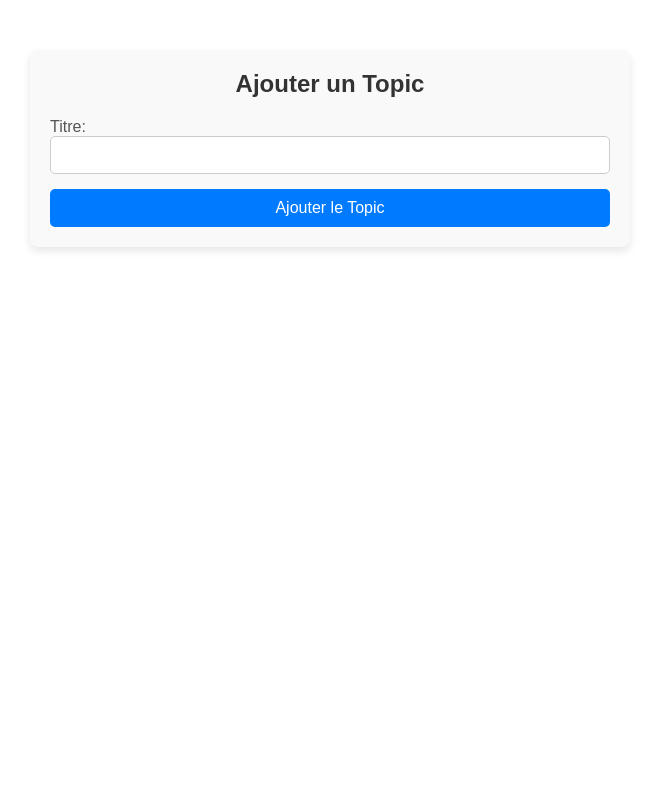
After one commit to Fantasio5050/Bootcamp_forum, a PHP site: page /app/Views/AddTopicView.php in a window 1280 px wide. The commit adds this page. Shown: the whole page, without its empty margins (310-969 px from the left). Run offline with PHP 8.4, Linux system fonts and the light colour scheme.

Commit message:
Projet non fini

```diff
--- a/app/Controllers/TopicController.php
+++ b/app/Controllers/TopicController.php
@@ -1,6 +1,10 @@
 <?php
 include 'config/database.php';
+
 $view = 'app/Views/TopicView.php';
+if($_GET['d'] == 'true'){
+    echo '<script>alert("Vous êtes déconnectés")</script>';
+}
 
 function Create()
 {
--- a/app/Controllers/UserController.php
+++ b/app/Controllers/UserController.php
@@ -32,7 +32,7 @@ function ConnectUser($email, $password)
                 $user = new User($result['user_id'], $result['username'], $result['password'], $result['email']);
                 $_SESSION['user'] = $user;
 
-                header('Location:index.php?action=Register');
+                header('Location:index.php?action=topic');
             }
         }
     } catch (PDOException $e) {
--- /dev/null
+++ b/app/Views/AddTopicView.php
@@ -0,0 +1,22 @@
+<?php
+
+echo '
+
+        <link rel="stylesheet" href="public/css/addtopic.css">
+
+        <div class="container">
+            <h2>Ajouter un Topic</h2>
+            <form action="index.php?action=AddTopic" method="post">
+                <div>
+                    <label for="title">Titre:</label>
+                    <input type="text" name="title" id="title" required>
+                </div>
+                <input type="submit" value="Ajouter le Topic">
+            </form>
+        </div>
+
+';
+
+
+
+?>
--- a/app/Views/HeaderView.php
+++ b/app/Views/HeaderView.php
@@ -37,12 +37,12 @@ echo '
     <body>
     <nav>
         <div>
-            <a href="accueil.php">Accueil</a>
+            <a href="index.php">Accueil</a>
         </div>
         <div class="nav-links">
             <?php if(isset($_SESSION[\'username\'])): ?>
                 <span>Bienvenue, <?php echo htmlspecialchars($_SESSION[\'username\']); ?></span>
-                <a href="index.php?action=deconnexion">Déconnexion</a>
+                <a href="index.php?action=logout">Déconnexion</a>
             <?php else: ?>
                 <a href="index.php?action=Register">Inscription</a>
                 <a href="index.php?action=User">Connexion</a>
--- a/index.php
+++ b/index.php
@@ -9,7 +9,7 @@ if (isset($_GET['action'])) {
   $act = $_GET['action'] ."Controller.php";
 }
 else{
-  $act = 'HomeController.php';
+  $act = 'topicController.php';
 }
 
 //CONATINER/////////////////
--- /dev/null
+++ b/public/css/addtopic.css
@@ -0,0 +1,79 @@
+/* Style global */
+* {
+    box-sizing: border-box;
+    margin: 0;
+    padding: 0;
+    font-family: Arial, sans-serif;
+}
+
+/* Conteneur principal */
+.container {
+    width: 100%;
+    max-width: 600px;
+    margin: 50px auto;
+    padding: 20px;
+    background-color: #f9f9f9;
+    border-radius: 8px;
+    box-shadow: 0 4px 8px rgba(0, 0, 0, 0.1);
+}
+
+/* Titre */
+.container h2 {
+    font-size: 24px;
+    color: #333;
+    margin-bottom: 20px;
+    text-align: center;
+}
+
+/* Formulaire */
+form {
+    display: flex;
+    flex-direction: column;
+    gap: 15px;
+}
+
+/* Labels */
+form label {
+    font-size: 16px;
+    color: #555;
+    margin-bottom: 5px;
+}
+
+/* Champs de texte et zone de texte */
+form input[type="text"],
+form textarea {
+    width: 100%;
+    padding: 10px;
+    border: 1px solid #ccc;
+    border-radius: 5px;
+    font-size: 14px;
+}
+
+form input[type="text"]:focus,
+form textarea:focus {
+    border-color: #007bff;
+    outline: none;
+    box-shadow: 0 0 5px rgba(0, 123, 255, 0.3);
+}
+
+/* Zone de texte */
+form textarea {
+    min-height: 100px;
+    resize: vertical; /* Permet de redimensionner verticalement */
+}
+
+/* Bouton de soumission */
+form input[type="submit"] {
+    background-color: #007bff;
+    color: white;
+    font-size: 16px;
+    padding: 10px;
+    border: none;
+    border-radius: 5px;
+    cursor: pointer;
+    transition: background-color 0.3s;
+}
+
+form input[type="submit"]:hover {
+    background-color: #0056b3;
+}
```
Also changed, not shown: app/Controllers/AddTopicController.php (added, +31 -0 lines), app/Controllers/LogoutController.php (+7 -7 lines), app/Views/TopicView.php (+25 -0 lines), public/css/topic.css (added, +66 -0 lines).
